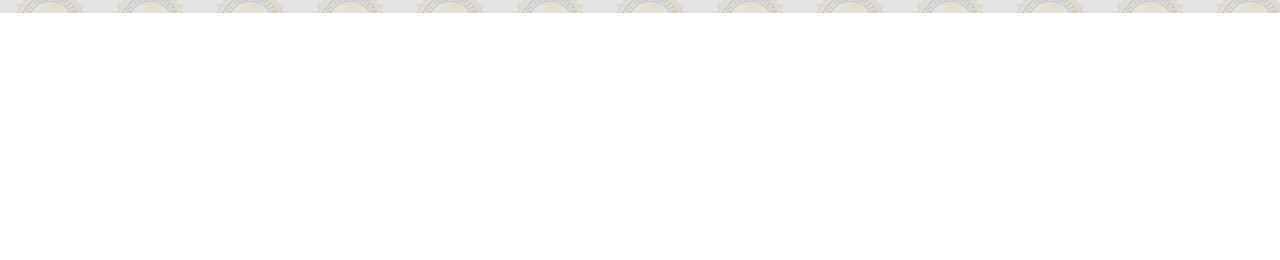
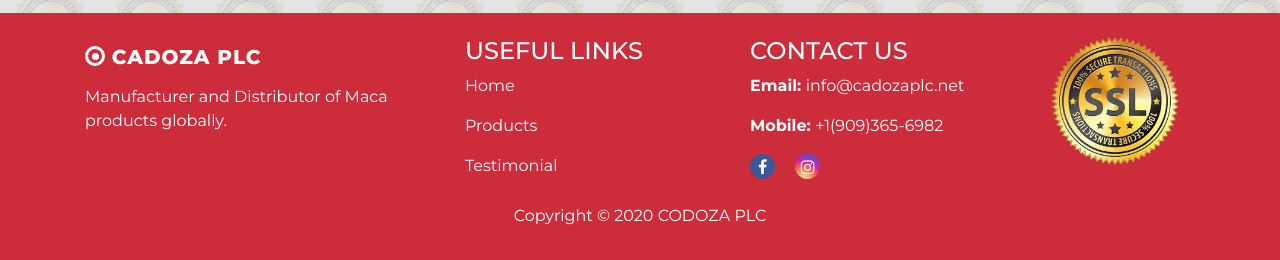
Before and after one commit to charles6824/cadoza, a plain HTML site: page index.html in a window 1280 px wide. Shown: the part 2258-2518 px from the top of the page. Before the commit the page ends 2271 px from the top, so only its background shows below. Drawn offline with nearby package versions, Linux system fonts and the light colour scheme.

```diff
--- a/css/style.css
+++ b/css/style.css
@@ -165,6 +165,7 @@ body{
   font-size: 20px;
   font-weight: 700;
 }
+
 .product-grid{
   font-family: 'Poppins', sans-serif;
   text-align: center;
@@ -236,7 +237,7 @@ body{
   font-size: 18px;
   /* line-height: 35px; */
   padding: 4px 35px;
-  border-radius: 10px;
+  border-radius: 30px;
   display: block;
   transition: all 0.5s ease-out 0s;
 }
@@ -379,6 +380,12 @@ body{
 }
 
 /* Footer */
+.bg-footer{
+  background: rgb(205,45,59);
+}
+.non:hover{
+  text-decoration: none;
+}
 .float{
   position: fixed;
   width: 60px;
@@ -400,3 +407,21 @@ body{
   background-color: #25d366;
   color: #fff;
 }
+.social{
+  color: #fff;
+  background: #3b5998;
+  width: 25px;
+  height: 25px;
+  border-radius: 50px;
+  text-align: center;
+  padding: 5px;
+}
+.social1{
+  color: #fff;
+  background: radial-gradient(circle at 30% 107%, #fdf497 0%, #fdf497 5%, #fd5949 45%, #d6249f 60%, #285aeb 90%);
+  width: 25px;
+  height: 25px;
+  border-radius: 50px;
+  text-align: center;
+  padding: 5px;
+}
--- a/index.html
+++ b/index.html
@@ -23,7 +23,6 @@
           <div class="collapse navbar-collapse" id="siteNav">
             <ul class="navbar-nav ml-auto">
               <li class="nav-item mr-2"><a href="index.html" class="nav-link active">Home</a></li>
-              <li class="nav-item mr-2"><a href="#about" class="nav-link ">About</a></li>
               <li class="nav-item mr-2"><a href="#product" class="nav-link ">Products</a></li>
               <li class="nav-item mr-2"><a href="#testimonial" class="nav-link ">Testimonial</a></li>
               <li class="nav-item mr-2"><a href="#contact" class="nav-link ">Contact</a></li>
@@ -211,8 +210,37 @@
       </div>
     </section>
   </main>
-  <footer>
+  <footer class="bg-footer">
+    <div class="container pt-4 pb-3">
+      <div class="row">
+        <div class="col-md-4">
+            <h4 class="navbar-brand"><span></span> CADOZA PLC</h4>
+            <p class="text-white">Manufacturer and Distributor of Maca products globally.</p>
+        </div>
+        <div class="col-md-3">
+            <h4 class="head1">USEFUL LINKS</h4>
+            <p class=""><a href="index.html" class="text-white non">Home</a></p>
+            <p class=""><a href="#product" class="text-white non">Products</a></p>
+            <p class=""><a href="#testimonial" class="text-white non">Testimonial</a></p>
 
+        </div>
+        <div class="col-md-3">
+            <h4 class="head1">CONTACT US</h4>
+            <p class="text-white line"><strong>Email: </strong> info@cadozaplc.net</p>
+            <p class="text-white line"><strong>Mobile: </strong> +1(909)365-6982</p>
+            <ul class="list-inline">
+                <li class="list-inline-item"><a href="https://www.facebook.com/" target="_blank"><i class="fa fa-facebook  social mr-2"></i></a></li>
+                <li class="list-inline-item"><a href="https://www.instagram.com/" target="_blank"><i class="fa fa-instagram social1 mr-2"></i></a></li>
+
+            </ul>
+        </div>
+        <div class="col-md-2 text-center">
+          <img src="img/images.png" alt="" width="80%">
+        </div>
+        <hr class="text-white">
+    </div>
+    <p class="text-center pt-2">Copyright © 2020 CODOZA PLC</p>
+    </div>
     <a href="https://wa.me/+1(909)365-6982" class="float" target="_blank"><i class="fa fa-whatsapp my-float"></i></a>
   </footer>
 
```
Also changed, not shown: img/client-1.jpg (deleted), img/user.png.
